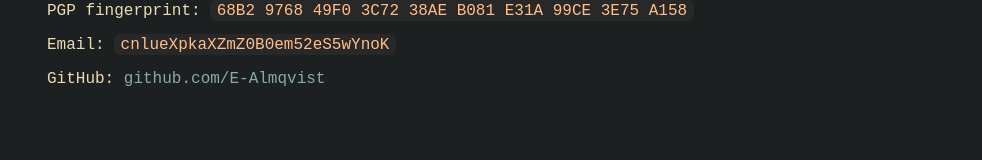
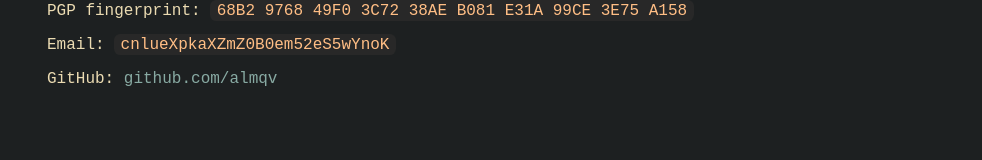
Before and after one commit to almqv/wychdev-nextjs, a Next.js app: page / in a window 1280 px wide. Shown: the part 1213-1373 px from the top of the page, without its empty margins (145-1127 px from the left). Built offline with nearby package versions, Linux system fonts and the light colour scheme.

Commit message:
Updated github username

```diff
--- a/pages/index.tsx
+++ b/pages/index.tsx
@@ -101,18 +101,18 @@ const Page: NextPageWithLayout = () => {
 				<h2 id="about">$ whoami</h2>
 				<p>&gt; I am a {secondsToYears(getAge())} year old <em>Computer Science & Engineering student</em> with a passion for <em>programming</em>, <em>physics</em>, <em>mathematics</em> and anything <em>*NIX</em> <Nem>(Linux, UNIX etc)</Nem> related.</p>
 				{/*TODO: Add GitHub code frequency/contrib here*/}
-				<p className="topmargin">Most of my projects are open-source, and if you are interested, you can find all of my projects on my <a href="https://git.wych.dev" target="_blank" rel="noreferrer">git-server</a> or <a href="https://github.com/E-Almqvist" target="_blank" rel="noreferrer">GitHub</a>. You can also check out <Link href="/projects">/projects</Link> to view all of my projects (including hardware projects and so on).</p>
+				<p className="topmargin">Most of my projects are open-source, and if you are interested, you can find all of my projects on my <a href="https://git.wych.dev" target="_blank" rel="noreferrer">git-server</a> or <a href="https://github.com/almqv" target="_blank" rel="noreferrer">GitHub</a>. You can also check out <Link href="/projects">/projects</Link> to view all of my projects (including hardware projects and so on).</p>
 
 				{/*
 				<div className="topmargin" id="img-container">
-					<img src="https://github-readme-stats.vercel.app/api/top-langs/?username=E-Almqvist&theme=dark&exclude_repo=hsf,the_auctionhouse,dotfiles,scripts,dmenu,dwmblocks,ewm,machinelearning,adventofcode,python-machinelearning,st,scroll,prog1&layout=compact&count_private=true&hide_border=true&bg_color=1d2021" />
+					<img src="https://github-readme-stats.vercel.app/api/top-langs/?username=almqv&theme=dark&exclude_repo=hsf,the_auctionhouse,dotfiles,scripts,dmenu,dwmblocks,ewm,machinelearning,adventofcode,python-machinelearning,st,scroll,prog1&layout=compact&count_private=true&hide_border=true&bg_color=1d2021" />
 				</div>
 				  */}
 
 				<LinkList className="topmargin">
 					<IconLink href="#contact" icon={ faEnvelope } target="_self" rel="noreferrer"/>
 					<IconLink href="/projects" icon={ faFolderOpen } target="_self" rel="noreferrer"/>
-					<IconLink href="https://github.com/E-Almqvist" icon={ faGithub } target="_blank" rel="noreferrer"/>
+					<IconLink href="https://github.com/almqv" icon={ faGithub } target="_blank" rel="noreferrer"/>
 					<IconLink href="https://git.wych.dev" icon={ faGit } target="_blank" rel="noreferrer"/>
 				</LinkList>
 			</Section>
@@ -128,7 +128,7 @@ const Page: NextPageWithLayout = () => {
 						Email: <Code>cnlueXpkaXZmZ0B0em52eS5wYnoK</Code>
 					</li>
 					<li>
-						GitHub: <a href="https://github.com/E-Almqvist" target="_blank" rel="noreferrer">github.com/E-Almqvist</a>
+						GitHub: <a href="https://github.com/almqv" target="_blank" rel="noreferrer">github.com/almqv</a>
 					</li>
 				</CList>
 			</Section>
```
